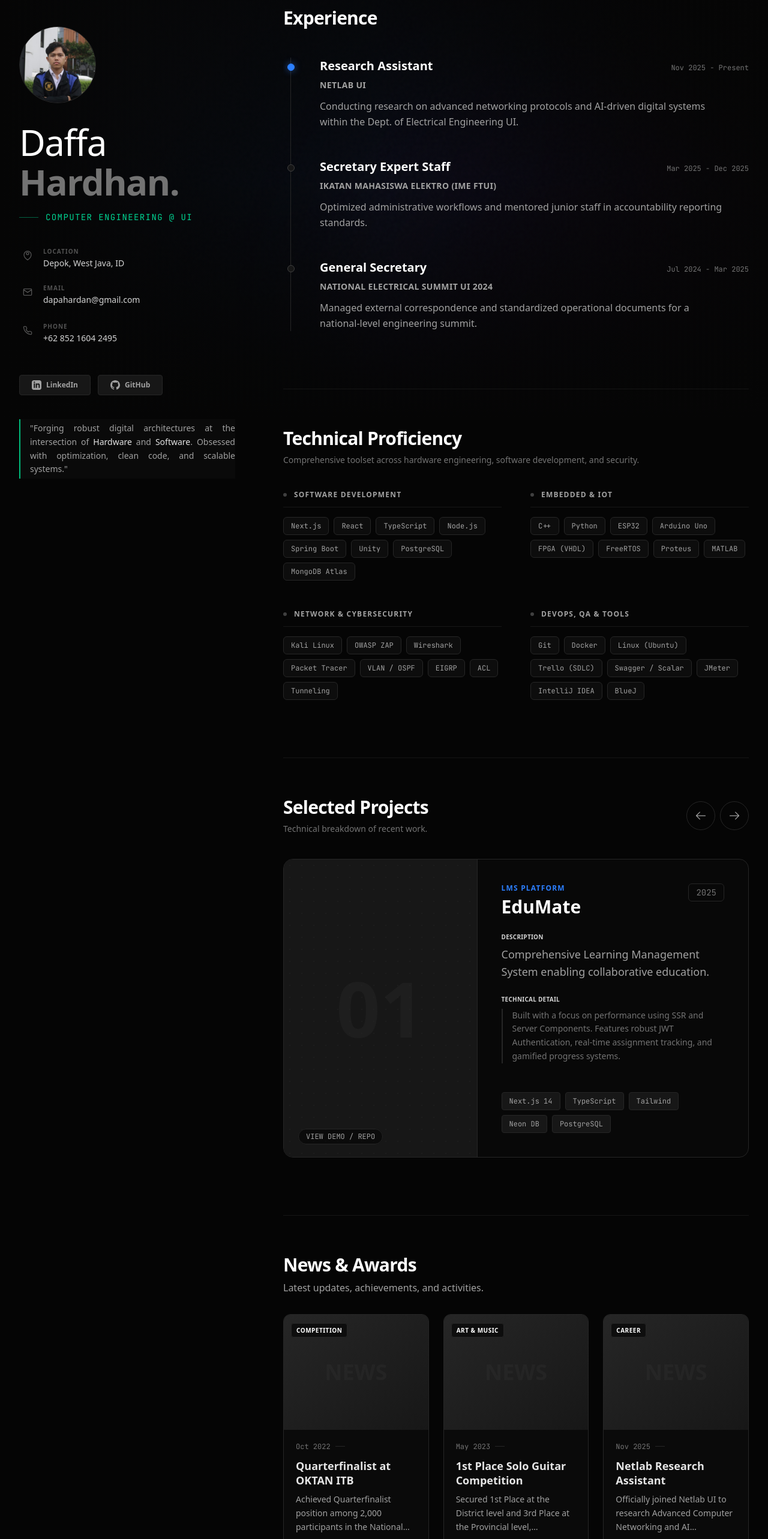
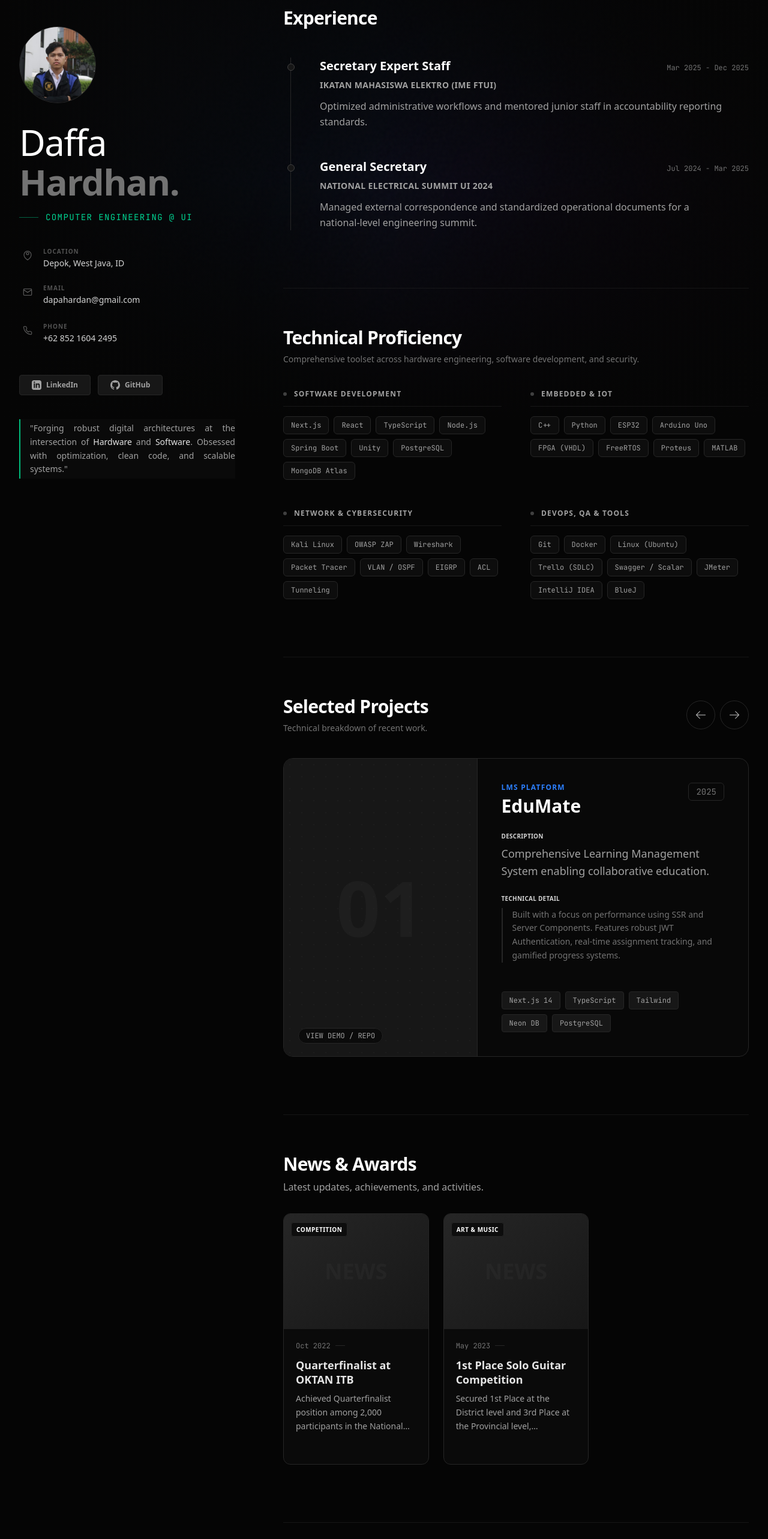
Before and after one commit to DHard4114/portofolio, a Next.js app in the folder fe/: page / in a window 1280 px wide. Shown: the part 100-2666 px from the top of the page at 60% size. Built offline with nearby package versions, Linux system fonts and the light colour scheme; no server answers.

Commit message:
portofolio-1.0

```diff
--- a/fe/components/ExperienceSection.tsx
+++ b/fe/components/ExperienceSection.tsx
@@ -13,13 +13,13 @@ import React from 'react'
 import { motion } from 'framer-motion'
 
 const experiences = [
-  {
-    company: "Netlab UI",
-    role: "Research Assistant",
-    period: "Nov 2025 - Present",
-    current: true,
-    description: "Conducting research on advanced networking protocols and AI-driven digital systems within the Dept. of Electrical Engineering UI.",
-  },
+  // {
+  //   company: "Netlab UI",
+  //   role: "Research Assistant",
+  //   period: "Nov 2025 - Present",
+  //   current: true,
+  //   description: "Conducting research on advanced networking protocols and AI-driven digital systems within the Dept. of Electrical Engineering UI.",
+  // },
   {
     company: "Ikatan Mahasiswa Elektro (IME FTUI)",
     role: "Secretary Expert Staff",
--- a/fe/components/FeedSection.tsx
+++ b/fe/components/FeedSection.tsx
@@ -29,14 +29,14 @@ const feeds = [
     description: "Secured 1st Place at the District level and 3rd Place at the Provincial level, demonstrating disciplined practice and artistic expression.",
     link: "#"
   },
-  {
-    title: "Netlab Research Assistant",
-    date: "Nov 2025",
-    category: "Career",
-    image: null,
-    description: "Officially joined Netlab UI to research Advanced Computer Networking and AI implementation in digital systems.",
-    link: "#"
-  }
+  // {
+  //   title: "Netlab Research Assistant",
+  //   date: "Nov 2025",
+  //   category: "Career",
+  //   image: null,
+  //   description: "Officially joined Netlab UI to research Advanced Computer Networking and AI implementation in digital systems.",
+  //   link: "#"
+  // }
 ]
 
 export default function FeedSection() {
```
